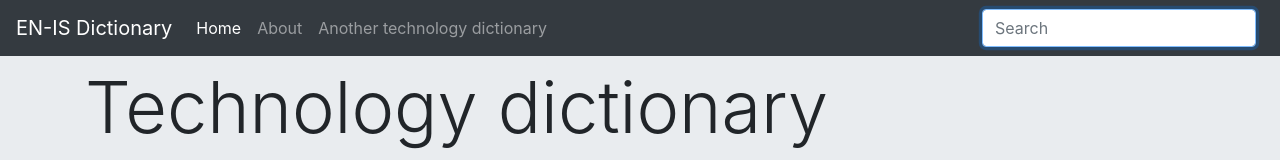
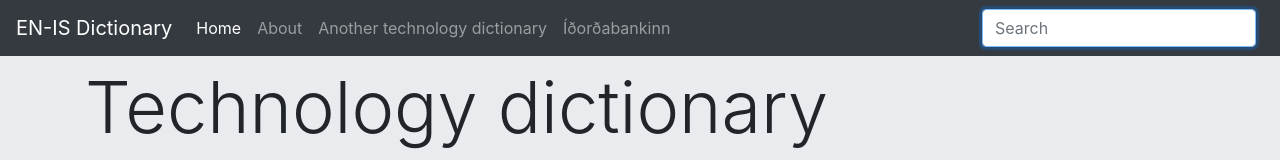
Before and after one commit to judyfong/dictionary, a plain HTML site: page index.html in a window 1280 px wide. Shown: the top 160 px of the page. Drawn offline with nearby package versions, Linux system fonts and the light colour scheme.

Commit message:
Add idordabankinn

```diff
--- a/index.html
+++ b/index.html
@@ -63,6 +63,9 @@ div.tooltip {
       <li class="nav-item">
         <a class="nav-link" href="http://tos.sky.is/">Another technology dictionary</a>
       </li>
+      <li class="nav-item">
+        <a class="nav-link" href="https://idord.arnastofnun.is/leit//ordabok/MALTAEKNI">Íðorðabankinn</a>
+      </li>
     </ul>
     <form class="form-inline my-2 my-lg-0">
       <input class="form-control mr-sm-2" id="myInput" type="text" placeholder="Search" aria-label="Search" onkeyup="searchForWords()" autofocus>
```
